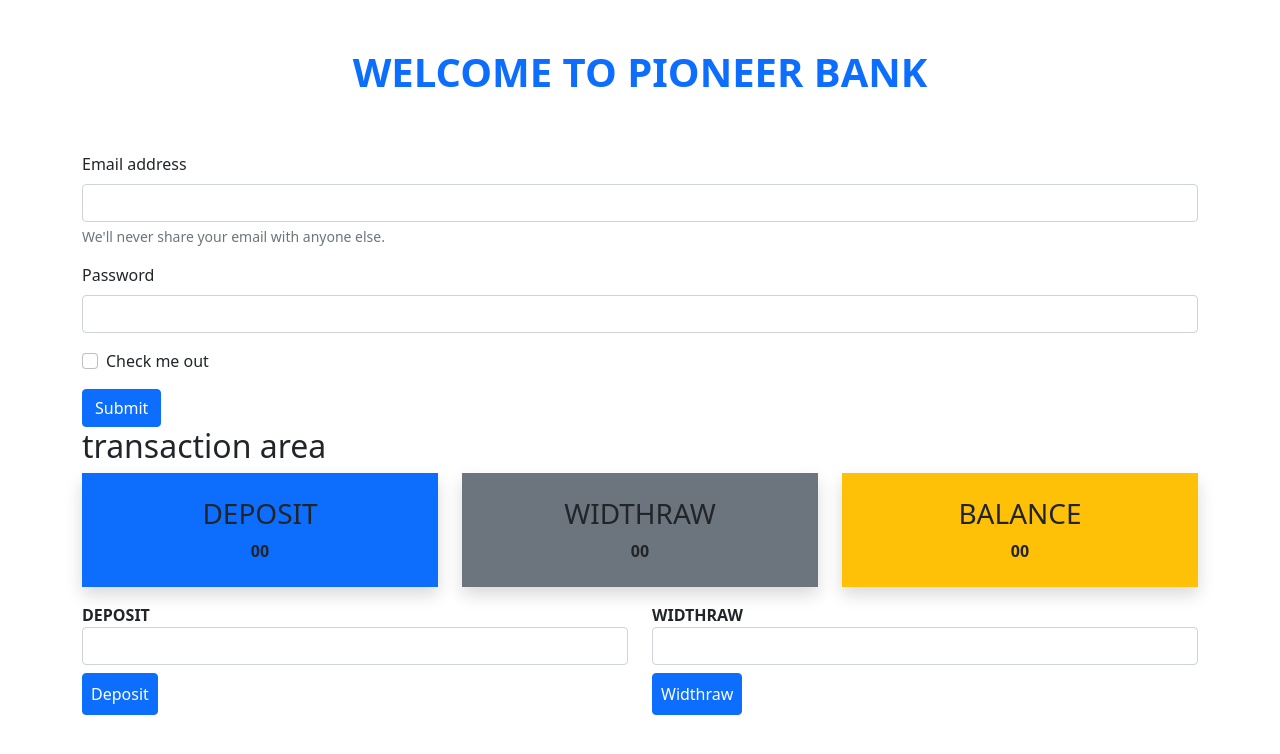
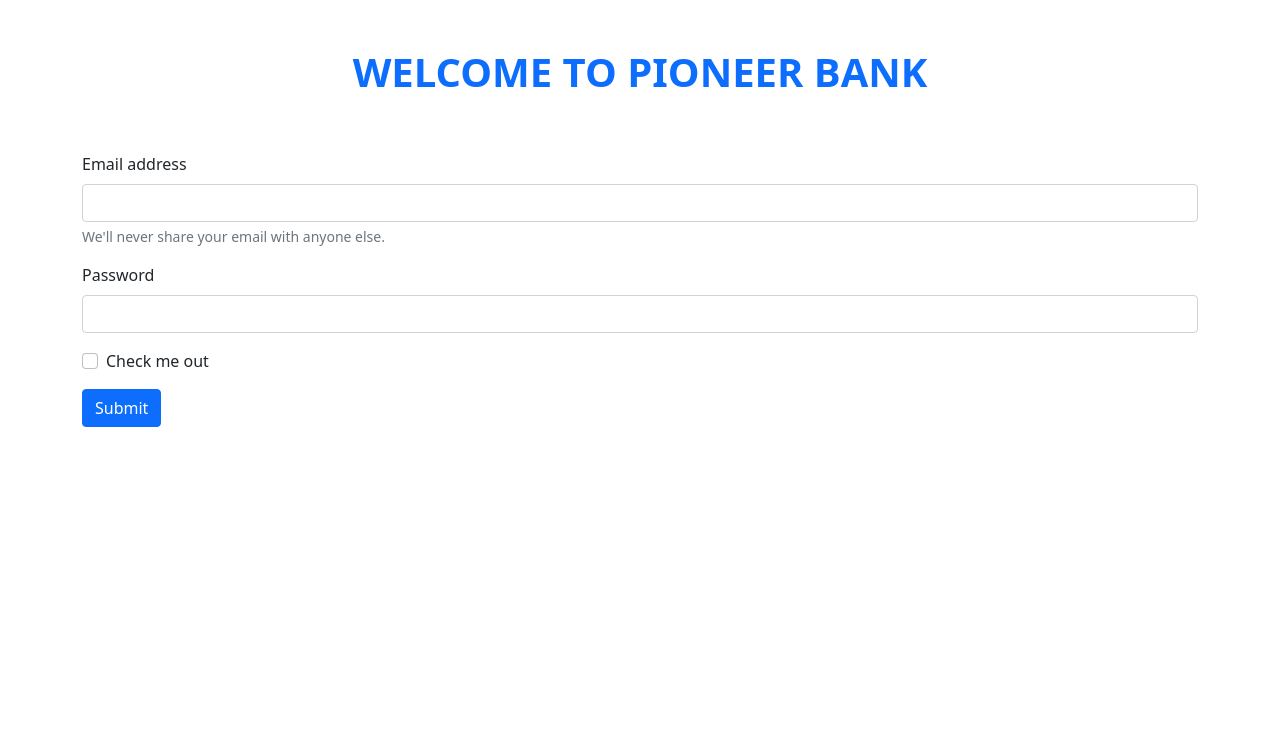
Before and after one commit to Jahid1604091/pioneer-bank, a plain HTML site: page index.html in a window 1280 px wide. Drawn offline with nearby package versions, Linux system fonts and the light colour scheme.

Commit message:
style display

```diff
--- a/index.html
+++ b/index.html
@@ -50,7 +50,7 @@
         <button id="login" type="submit" class="btn btn-primary">Submit</button>
       </form>
 
-      <div id="transaction" style="display: block">
+      <div id="transaction" style="display: none">
         <h2>transaction area</h2>
         <div class="row">
           <div class="col-md-4">
```
